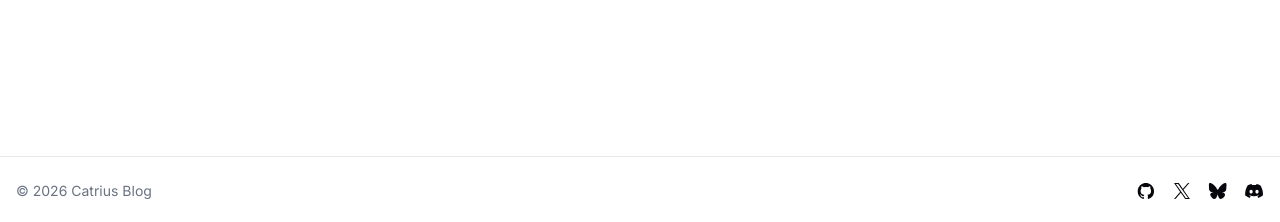
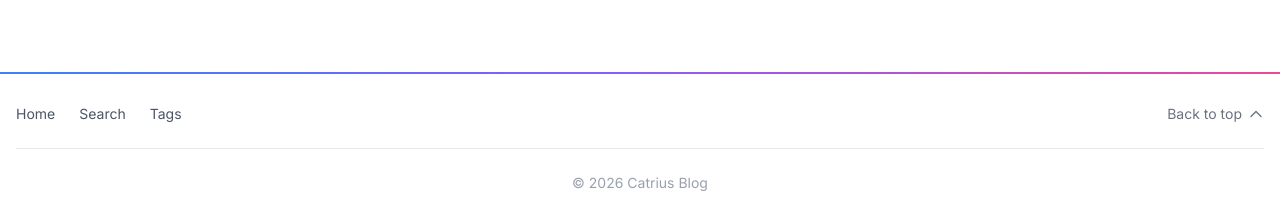
Before and after one commit to catrius/catrius-blog-claude, a React (Vite) app: page / in a window 1280 px wide. Shown: the part 575-797 px from the top of the page. Built offline with nearby package versions, Linux system fonts and the light colour scheme; no server answers; the database is empty.

Commit message:
refactor(footer): redesign footer with nav links and back-to-top button
Replace social media links with internal navigation (Home, Search, Tags),
add gradient top border and smooth scroll-to-top button, update layout to
centered column design with improved dark mode styling.

```diff
--- a/src/components/Footer.tsx
+++ b/src/components/Footer.tsx
@@ -1,82 +1,89 @@
+import { Link } from 'react-router';
+
+const navLinks = [
+  { to: '/', label: 'Home' },
+  { to: '/search', label: 'Search' },
+  { to: '/tags', label: 'Tags' },
+];
+
 export default function Footer() {
+  function scrollToTop() {
+    window.scrollTo({ top: 0, behavior: 'smooth' });
+  }
+
   return (
     <footer
       className="
-        border-t border-gray-200
-        dark:border-slate-800
+        border-t-2 border-transparent
+        bg-[linear-gradient(to_right,#3b82f6,#8b5cf6,#ec4899)]
+        bg-size-[100%_2px] bg-top bg-no-repeat
       "
     >
+      <div className="mx-auto max-w-7xl px-4 py-8">
         <div
           className="
-          mx-auto flex max-w-7xl flex-col items-center gap-4 px-4 py-6
-          sm:flex-row sm:justify-between
+            flex flex-col items-center justify-between gap-6
+            sm:flex-row
           "
         >
-        <p
+          <nav className="flex items-center gap-6">
+            {navLinks.map((link) => (
+              <Link
+                key={link.to}
+                to={link.to}
                 className="
-            text-sm text-gray-500
-            dark:text-slate-400
-          "
-        >
-          &copy; {new Date().getFullYear()} Catrius Blog
-        </p>
-        <div className="flex items-center gap-4">
-          <a
-            href="https://github.com"
-            aria-label="GitHub"
-            className="
-              text-gray-500
+                  text-sm text-gray-600 no-underline transition-colors
                   hover:text-gray-900
                   dark:text-slate-400
                   dark:hover:text-white
                 "
               >
-            <svg className="size-5" fill="currentColor">
-              <use href="/icons.svg#github-icon" />
-            </svg>
-          </a>
-          <a
-            href="https://x.com"
-            aria-label="X"
+                {link.label}
+              </Link>
+            ))}
+          </nav>
+
+          <button
+            onClick={scrollToTop}
+            aria-label="Back to top"
             className="
-              text-gray-500
+              group flex cursor-pointer items-center gap-1.5 text-sm
+              text-gray-500 transition-colors
               hover:text-gray-900
               dark:text-slate-400
               dark:hover:text-white
             "
           >
-            <svg className="size-5" fill="currentColor">
-              <use href="/icons.svg#x-icon" />
+            Back to top
+            <svg
+              className="
+                size-4 transition-transform
+                group-hover:-translate-y-0.5
+              "
+              fill="none"
+              viewBox="0 0 24 24"
+              strokeWidth={2}
+              stroke="currentColor"
+            >
+              <path strokeLinecap="round" strokeLinejoin="round" d="M4.5 15.75l7.5-7.5 7.5 7.5" />
             </svg>
-          </a>
-          <a
-            href="https://bsky.app"
-            aria-label="Bluesky"
+          </button>
+        </div>
+
+        <div
           className="
-              text-gray-500
-              hover:text-gray-900
-              dark:text-slate-400
-              dark:hover:text-white
+            mt-6 border-t border-gray-200 pt-6 text-center
+            dark:border-slate-800
           "
         >
-            <svg className="size-5" fill="currentColor">
-              <use href="/icons.svg#bluesky-icon" />
-            </svg>
-          </a>
-          <a
-            href="https://discord.com"
-            aria-label="Discord"
+          <p
             className="
-              text-gray-500
-              hover:text-gray-900
-              dark:text-slate-400
-              dark:hover:text-white
+              text-sm text-gray-400
+              dark:text-slate-500
             "
           >
-            <svg className="size-5" fill="currentColor">
-              <use href="/icons.svg#discord-icon" />
-            </svg>
-          </a>
+            &copy; {new Date().getFullYear()} Catrius Blog
+          </p>
         </div>
       </div>
     </footer>
```
Also changed, not shown: 1 other file (tests, documents, lock files or other folders). Lines whose indentation alone changed are shown as unchanged.
